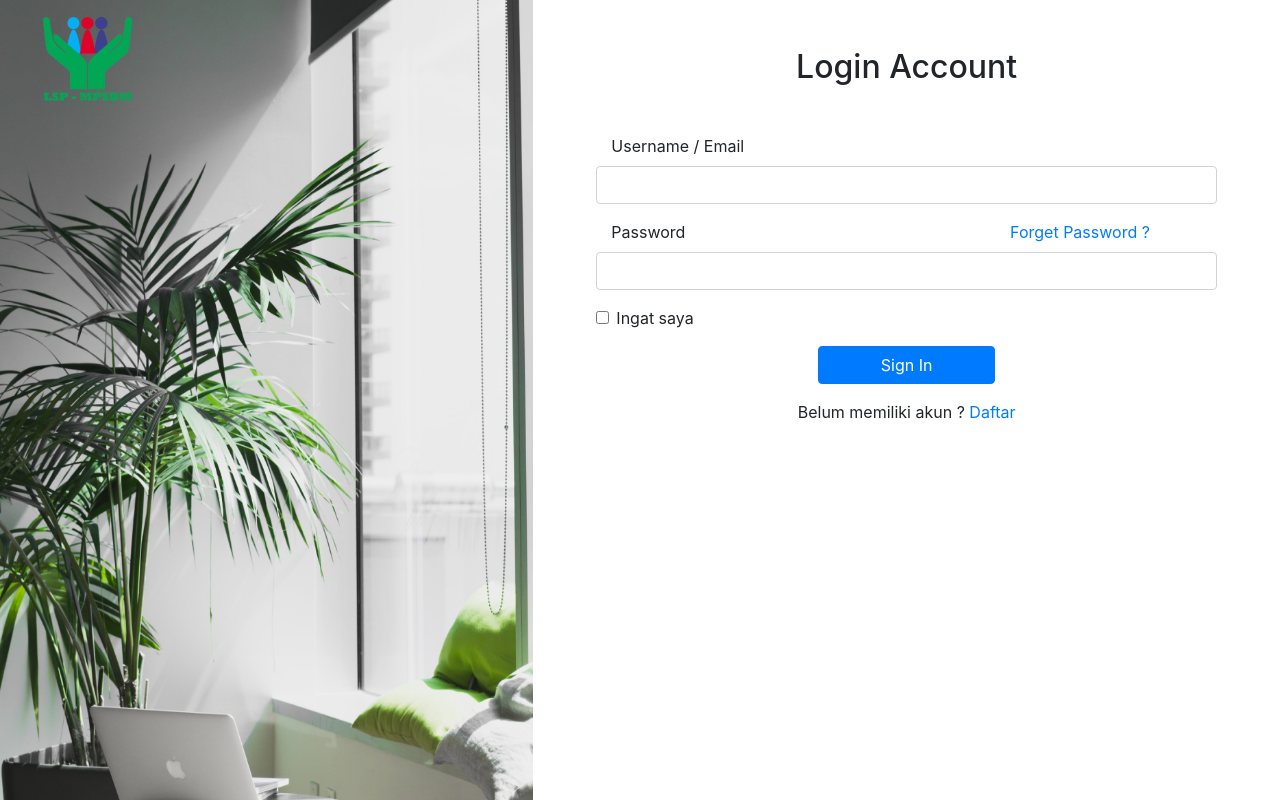
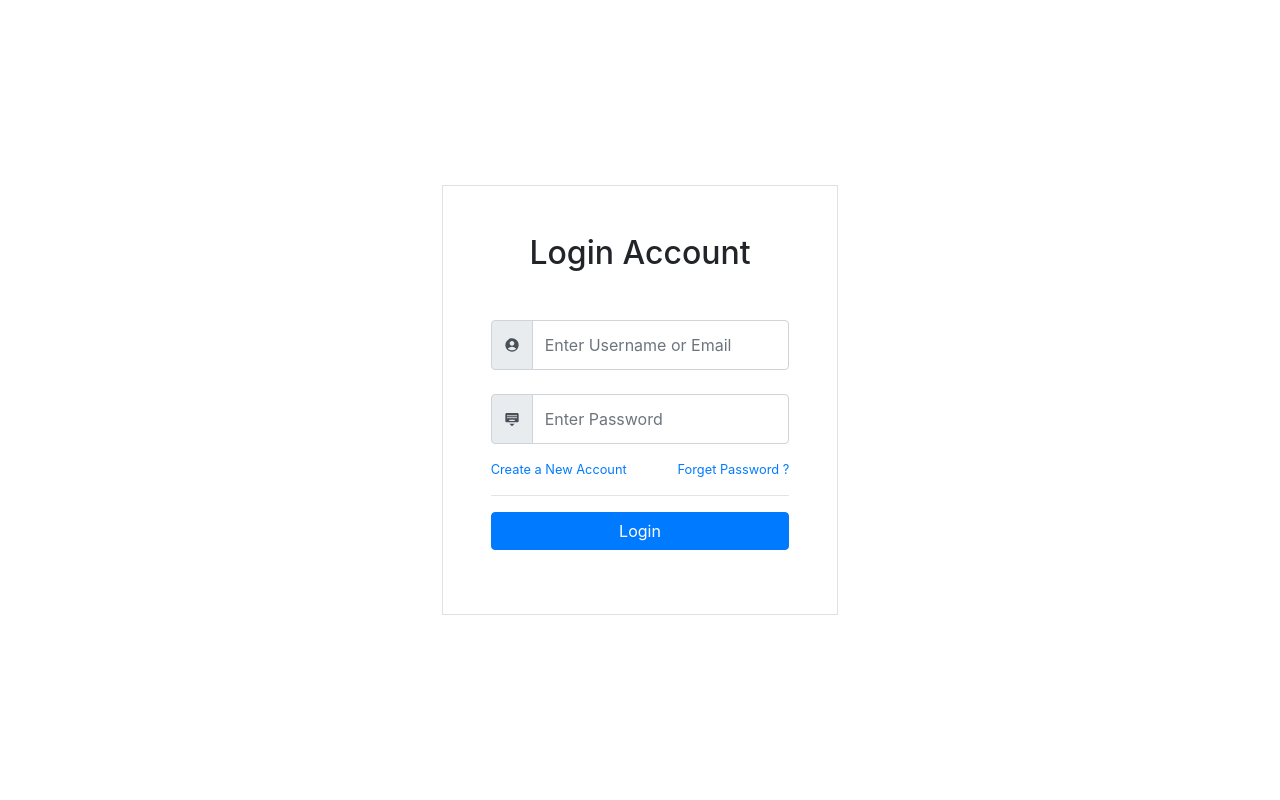
Before and after one commit to Ujian-Online/ujian-online-reactjs, a React (Create React App) app: page /login in a window 1280 px wide. Built offline with nearby package versions, Linux system fonts and the light colour scheme.

Commit message:
change ui login , remove image

```diff
--- a/package.json
+++ b/package.json
@@ -11,6 +11,7 @@
     "react": "^17.0.1",
     "react-bootstrap": "^1.4.0",
     "react-dom": "^17.0.1",
+    "react-icons": "^4.1.0",
     "react-jss": "^10.5.0",
     "react-redux": "^7.2.2",
     "react-router-dom": "^5.2.0",
--- a/src/components/login/LoginForm.jsx
+++ b/src/components/login/LoginForm.jsx
@@ -2,7 +2,8 @@ import { useState, useEffect } from 'react'
 import { useDispatch, useSelector } from 'react-redux'
 import { loginUserAction } from '../../redux/actions/auth.action'
 import { Link, useHistory } from 'react-router-dom'
-import { Modal, Spinner } from 'react-bootstrap';
+import { Modal, Spinner, InputGroup, FormControl } from 'react-bootstrap';
+import { MdAccountCircle , MdKeyboardHide } from 'react-icons/md'
 
 const LoginForm = () => {
     const dispatch = useDispatch()
@@ -38,9 +39,9 @@ const LoginForm = () => {
     }
 
     const renderLoading = () => (
-        auth.isLoading ? <Spinner animation="border" role="status">
-                <span className="sr-only">Loading...</span>
-        </Spinner> : ''
+         <Spinner animation="border" role="status">
+            <span className="sr-only">Loading...</span>
+        </Spinner>
     )
 
     const renderModal = () => (
@@ -53,43 +54,48 @@ const LoginForm = () => {
             <Modal.Body>{auth.errMessage}</Modal.Body>
         </Modal>
     )
+    return (<>
 
-    return (<>
-        <form className="p-lg-5" onSubmit={onSubmit} >
-            <h2 className="text-center mb-3 mb-lg-5">Login Account</h2>
+        <form className="p-4 p-lg-5 border" onSubmit={onSubmit} >
+            <h2 className="text-center mb-4 mb-lg-5">Login Account</h2>
             <div className="form-group">
-                <label htmlFor="username" className="col-md-6">Username / Email</label>
-                <input type="text"
-                    className="form-control"
-                    id="username"
+                <InputGroup className="mb-2">
+                    <InputGroup.Prepend>
+                        <InputGroup.Text><MdAccountCircle /></InputGroup.Text>
+                    </InputGroup.Prepend>
+                    <FormControl
+                    className='py-4'
                     onChange={onChangeState('username')}
-                    value={user.username} />
+                    value={user.username}
+                    placeholder="Enter Username or Email" />
+                </InputGroup>
             </div>
-            <div className="form-group">
-                <label htmlFor="password" className="col-sm-7  col-lg-8 col-xs-5">
-                    Password
-                </label>
-                <Link to='/forget-Password' className='ml-xs-5'>Forget Password ?</Link>
-                <input type="password"
-                    className="form-control"
-                    id="password"
+            <div className="form-group mt-4">
+                <InputGroup className="mb-2">
+                    <InputGroup.Prepend>
+                        <InputGroup.Text><MdKeyboardHide /></InputGroup.Text>
+                    </InputGroup.Prepend>
+                    <FormControl
+                    type='password'
+                    className='py-4'
                     onChange={onChangeState('password')}
                     value={user.password}
-                />
+                    placeholder="Enter Password" />
+                </InputGroup>
             </div>
-            <div className="form-group form-check">
-                <input className="form-check-input" type="checkbox" id="aggrement" />
-                <label className="form-check-label" htmlFor="aggrement">
-                    Ingat saya
-                </label>
+            <div className='d-flex justify-content-between' >
+                <small>
+                    <Link to='/registrasi' className='ml-xs-5'>Create a New Account</Link>
+                </small>
+                <small>
+                    <Link to='/forget-Password' className='ml-xs-5'>Forget Password ?</Link>
+                </small>
             </div>
-            <div className="form-group col-sm-6 col-md-4 ml-auto mr-auto">
-                <button type="submit" className="btn btn-primary btn-block" onSubmit={onSubmit}>
-                {renderLoading()} Sign In
+            <hr />
+            <div className="form-group mt-3">
+                <button type="submit" className="btn btn-primary btn-block " onSubmit={onSubmit}>
+                    { auth.isLoading ? renderLoading() : 'Login' }
                 </button>
-            </div>
-            <div className="col-md-5 ml-auto mr-auto text-center">
-                <p>Belum memiliki akun ? <Link to='/registrasi'>Daftar</Link></p>
             </div>
         </form>
         {renderModal()}
--- a/src/components/login/LoginPage.jsx
+++ b/src/components/login/LoginPage.jsx
@@ -5,21 +5,13 @@ const useStyles = createUseStyles({
     container : {
         height : '100vh'
     },
-    sidebar : {
-        backgroundImage : 'url("/assets/img/bg-register.png")',
-        backgroundSize : '100% 100%',
-
-    },
 })
 
 const LoginPage = () => {
     const classes = useStyles()
     return (<div className={`container-fluid ${classes.container} `}  >
-        <div className='row h-100'>
-            <div className={`col-md-5 ${classes.sidebar}`} >
-                <img className='m-2 mt-lg-3 ml-lg-4' src='/assets/img/bg-logo.png'  alt='logo' />
-            </div>
-            <div className='col-md-7'>
+        <div className='row h-100 d-flex align-items-center justify-content-center'>
+            <div className='col-md-4'>
                 <LoginForm />
             </div>
         </div>
--- a/src/redux/actions/auth.action.js
+++ b/src/redux/actions/auth.action.js
@@ -22,9 +22,11 @@ export const loginUserAction = ({ username = '' , password = ''}) => {
                 type : types.LOGIN_SUCCESS ,
                 token : response.data && response.data.token })
         }catch(err){
+            const data = err.response && err.response.data && err.response.data
+            console.log('[login]', data)
             dispatch({
                 type : types.LOGIN_ERROR ,
-                errMessage : err.response && err.response.data && err.response.data.error })
+                errMessage : data.error || data.message || 'An Error Occured' })
         }
 
     }
--- a/src/redux/api/auth.api.js
+++ b/src/redux/api/auth.api.js
@@ -18,7 +18,7 @@ export const loginAPI = async ({username = '' , password = ''}) => {
         url : '/api/login' ,
         method : 'POST',
         data : {
-            username,
+            email : username,
             password,
         }
     }).then( res => res.data )
--- a/src/redux/reducers/auth.reducer.js
+++ b/src/redux/reducers/auth.reducer.js
@@ -20,6 +20,7 @@ export default persistReducer(persistConfig, (state = initialState, action = {})
         case types.ON_LOGIN: return {
             ...state,
             isLoading: true,
+            errMessage: null
         }
         case types.LOGIN_SUCCESS: return {
             ...state,
```
Also changed, not shown: 1 other file (tests, documents, lock files or other folders).
